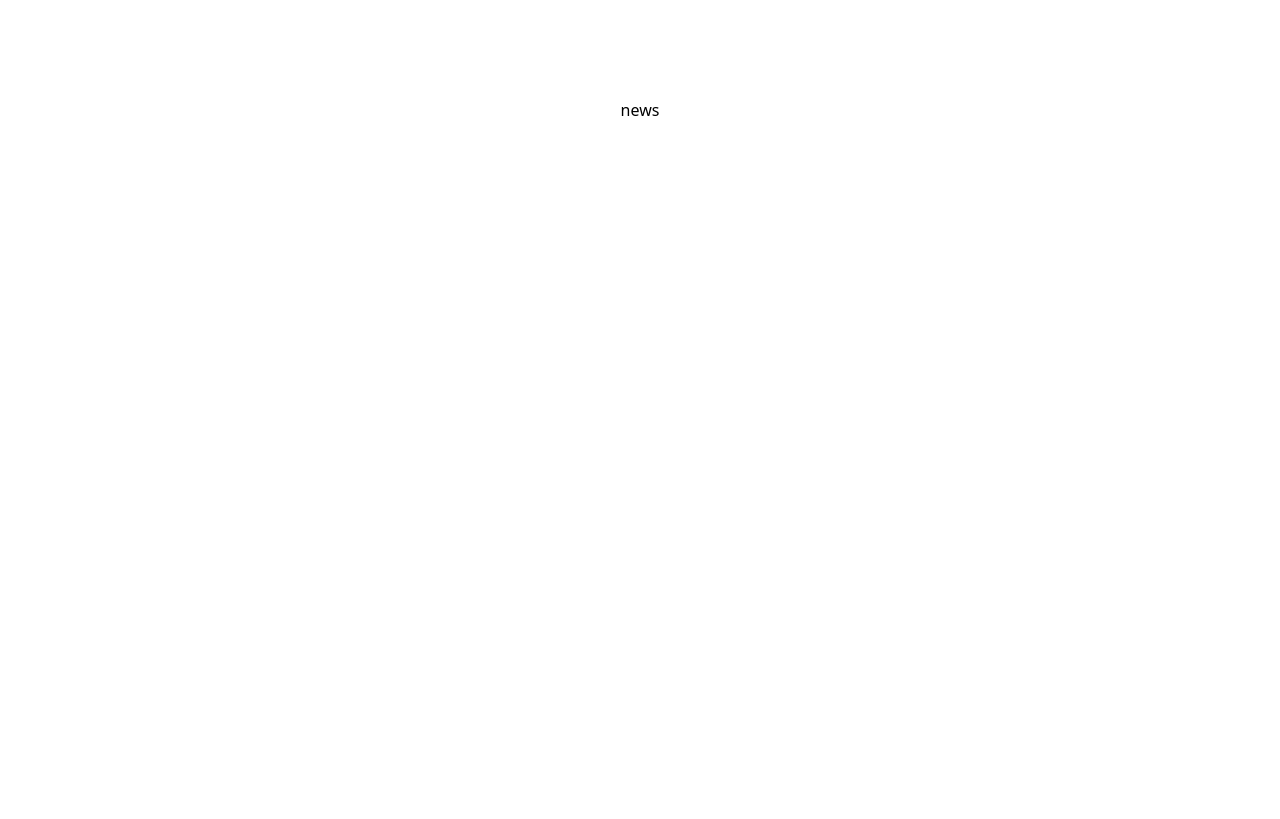
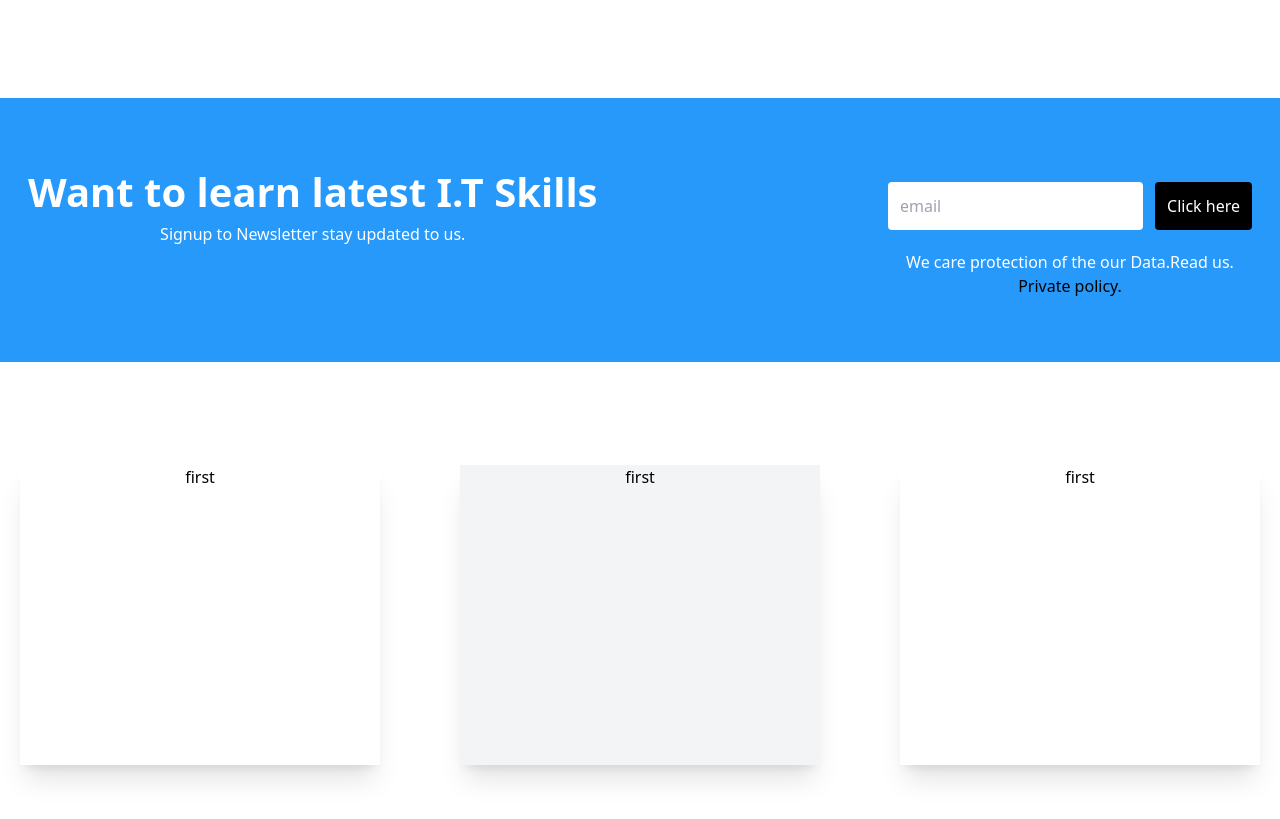
Before and after one commit to ydipen111/ecommerce, a React (Vite) app: page / in a window 1280 px wide. Shown: the part 1047-1866 px from the top of the page. Before the commit the page ends 1169 px from the top, so only its background shows below. Built offline with nearby package versions, Linux system fonts and the light colour scheme.

Commit message:
shadow-xl, hover:scale-105 duratiom-500

```diff
--- a/src/App.jsx
+++ b/src/App.jsx
@@ -5,6 +5,7 @@ import Header from './Components/Header'
 import Banner from './Components/Banner'
 import Expert from './Components/Expert'
 import Newsletter from './Components/Newsletter'
+import Plans from './Components/Plans'
 import './App.css'
 
 function App() {
@@ -16,6 +17,7 @@ function App() {
         <Banner></Banner>
         <Expert></Expert>
         <Newsletter></Newsletter>
+        <Plans></Plans>
     </>
   )
 }
--- a/src/Components/Newsletter.jsx
+++ b/src/Components/Newsletter.jsx
@@ -1,9 +1,21 @@
 import React from 'react'
 
 export default function Newsletter() {
-  return (
-    <div>
-      news
-    </div>
-  )
+    return (
+        <div className='w-full p-4 bg-[#2699fb]'>
+            <div className='max-w-[1240px] mx-auto md:flex justify-between py-[40px]'>
+                <div className='m-2' >
+                    <h1 className='text-white font-bold text-[25px] md:text-[40px]'>Want to learn latest I.T Skills</h1>
+                    <span className='text-white text-align:right'> Signup to Newsletter stay updated to us.</span>
+                </div >
+
+                <div className='m-2'>
+                    <input type="text" className='rounded p-3 mr-3 text-slate-300 ' placeholder='email' />
+                    <button className='bg-black text-white p-3 rounded  my-5'>Click here</button><br />
+                    <p className='text-white'>We care protection of the our Data.Read us. <br /><a href="" className='text-black text-left'>Private policy.</a></p>
+
+                </div>
+            </div>
+        </div>
+    )
 }
--- /dev/null
+++ b/src/Components/Plans.jsx
@@ -0,0 +1,14 @@
+import React from 'react'
+
+export default function Plans() {
+  return (
+    <div className='py-[100px]'>
+        <div className='mx-auto max-w-[1240px] gap-20 md:grid grid-cols-3'>
+            <div className=' shadow-xl  my-[3px] h-[300px] hover:scale-105 duration-500 '>first</div>
+            <div className=' shadow-xl  my-[3px] h-[300px] hover:scale-105 duration-500  bg-gray-100'>first</div>
+            <div className=' shadow-xl  my-[3px] h-[300px] hover:scale-105 duration-500 '>first</div>
+        </div>
+
+    </div>
+  )
+}
```
Also changed, not shown: learn.txt.
